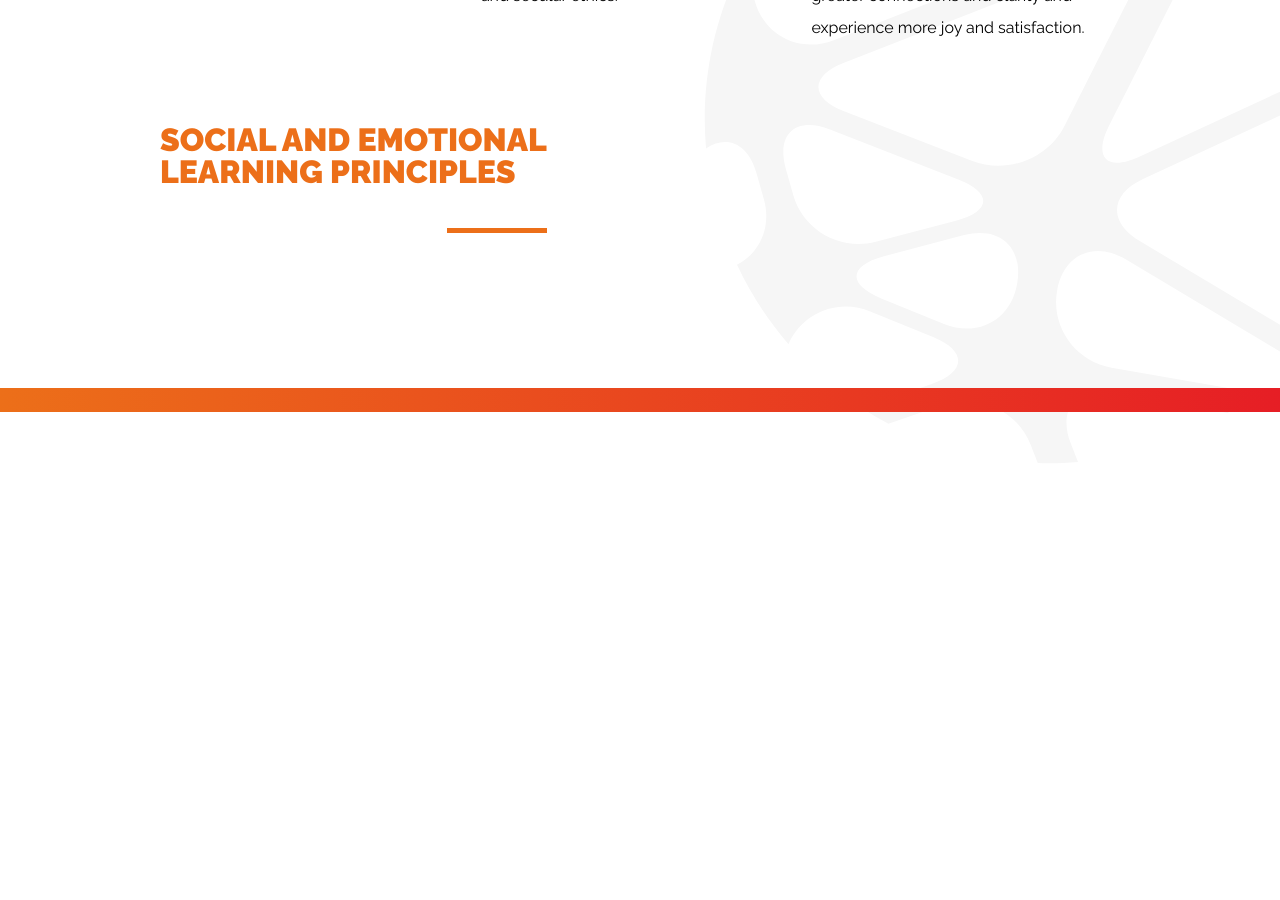
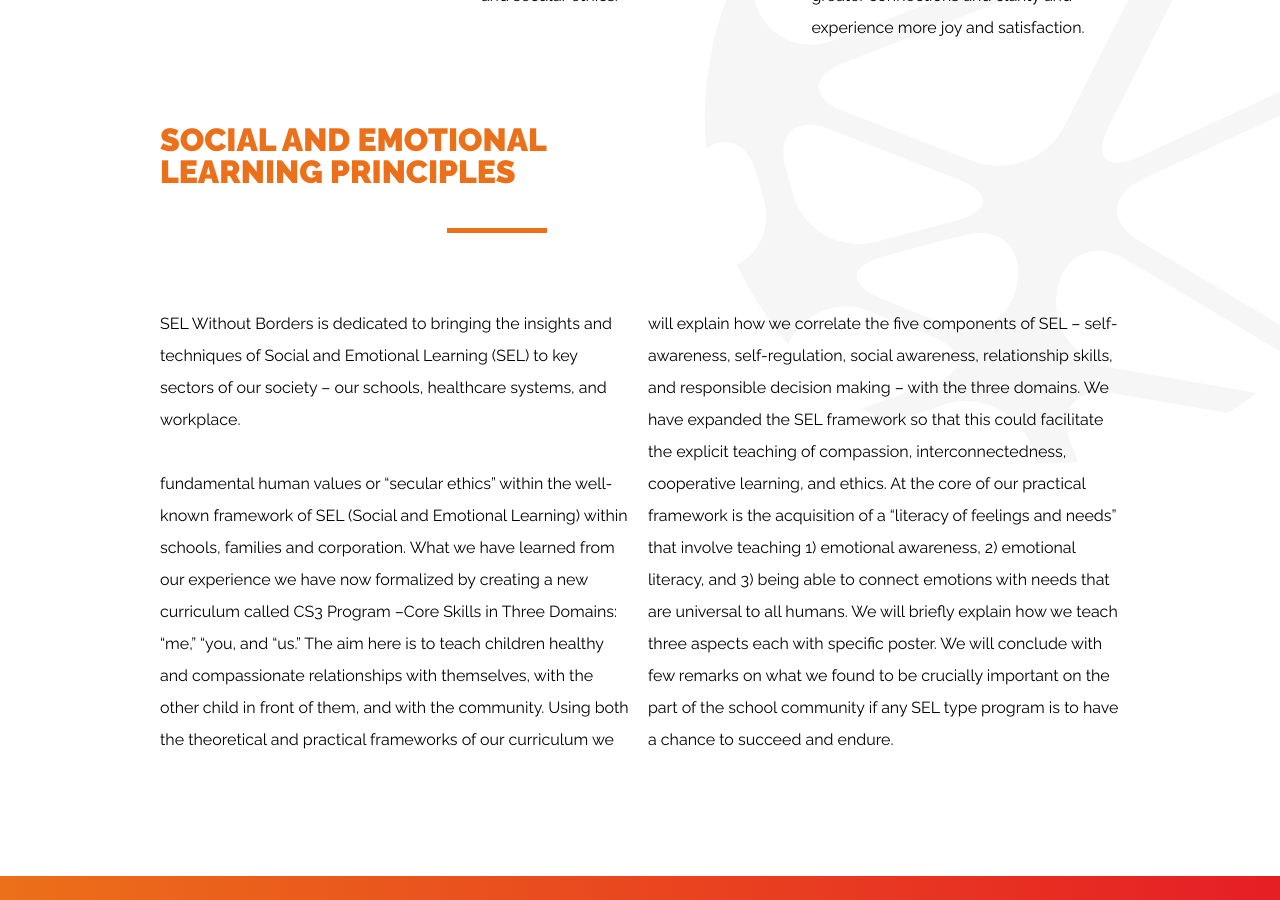
Before and after one commit to KellyEtCie/me-you-us.org, a Jekyll site: the page built from index.md, in a window 1280 px wide and 900 px high, scrolled down 1041 px. Built offline with Jekyll 4.4.1, drawn with Linux system fonts in a browser that asks for light colours; nearby versions of some CDN libraries; before the commit the page ends 1453 px from its top, so only the background shows below that.

Commit message:
Finished home page with dummy text

```diff
--- a/index.md
+++ b/index.md
@@ -42,3 +42,9 @@
 <h2>Social and emotional<br/>
 learning principles</h2>
 </div>
+
+<p>
+SEL Without Borders is dedicated to bringing the insights and techniques of Social and Emotional Learning (SEL) to key sectors of our society – our schools, healthcare systems, and workplace. <br/><br/>
+
+fundamental human values or “secular ethics” within the well-known framework of SEL (Social and Emotional Learning) within schools, families and corporation. What we have learned from our experience we have now formalized by creating a new curriculum called CS3 Program –Core Skills in Three Domains: “me,” “you, and “us.” The aim here is to teach children healthy and compassionate relationships with themselves, with the other child in front of them, and with the community. Using both the theoretical and practical frameworks of our curriculum we will explain how we correlate the five components of SEL – self-awareness, self-regulation, social awareness, relationship skills, and responsible decision making – with the three domains. We have expanded the SEL framework so that this could facilitate the explicit teaching of compassion, interconnectedness, cooperative learning, and ethics. At the core of our practical framework is the acquisition of a “literacy of feelings and needs” that involve teaching 1) emotional awareness, 2) emotional literacy, and 3) being able to connect emotions with needs that are universal to all humans. We will briefly explain how we teach three aspects each with specific poster. We will conclude with few remarks on what we found to be crucially important on the part of the school community if any SEL type program is to have a chance to succeed and endure.
+</p>
```
